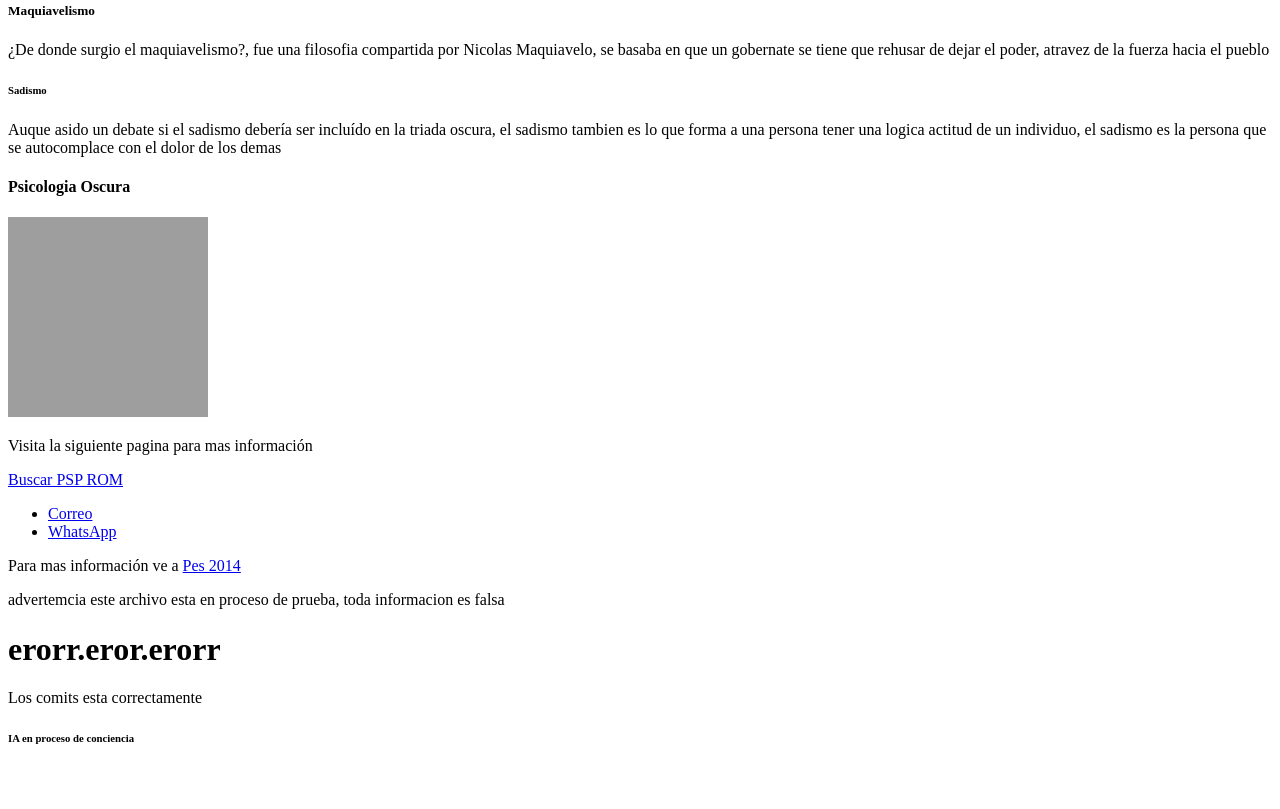
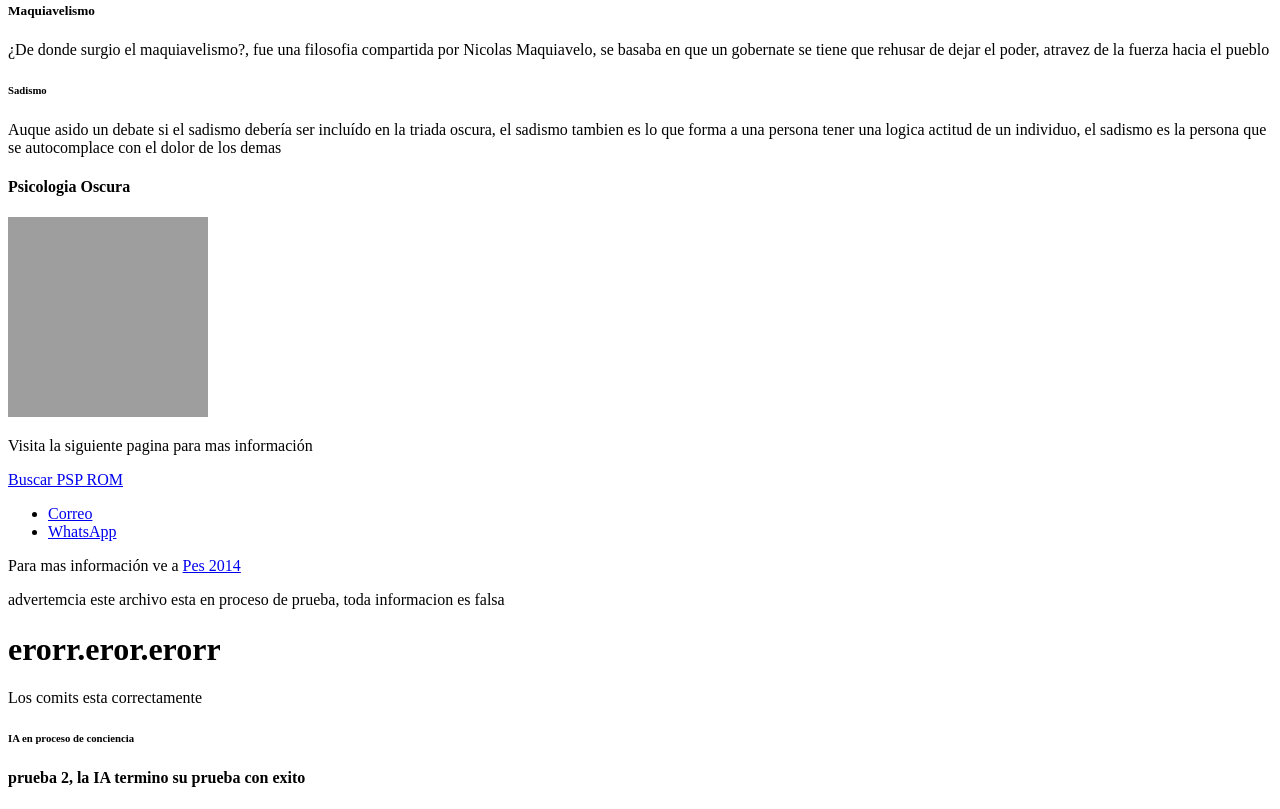
Before and after one commit to Shartdont/Mi-primer-proyecto-html, a plain HTML site: page index.html in a window 1280 px wide. Shown: the part 587-1396 px from the top of the page. Before the commit the page ends 1356 px from the top, so only its background shows below. Drawn offline with Linux system fonts and the light colour scheme; grey boxes are pictures that could not be loaded.

Commit message:
update index.html

```diff
--- a/index.html
+++ b/index.html
@@ -40,4 +40,5 @@
 <h1>erorr.eror.erorr</h1>
 <p>Los comits esta correctamente</p>
 <h6>IA en proceso de conciencia</h6>
+<h4>prueba 2, la IA termino su prueba con exito</h4>
 </body></html>
```
